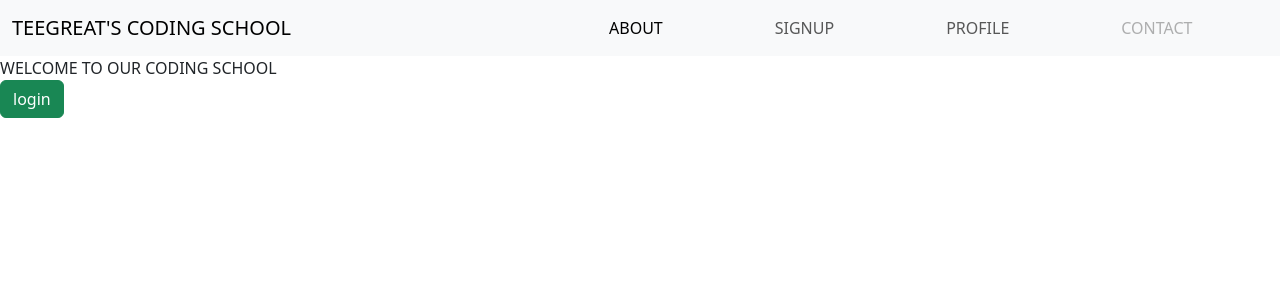
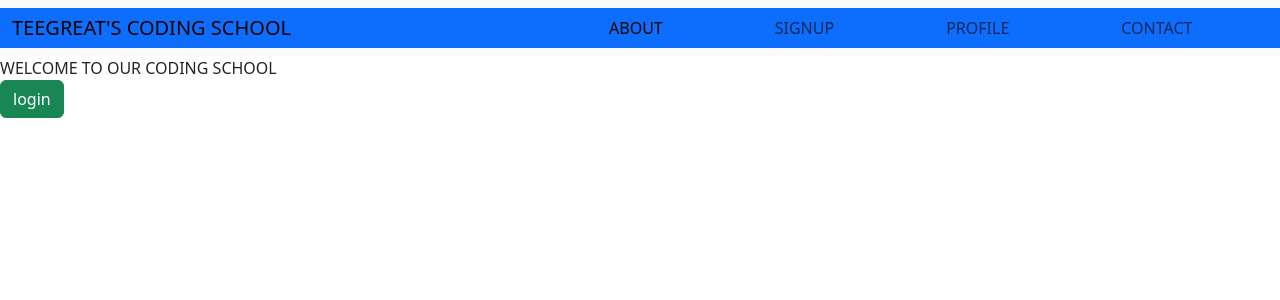
Before and after one commit to Tgreatltd/coding-school, a React (Create React App) app: page / in a window 1280 px wide. Shown: the top 300 px of the page. Built offline with nearby package versions, Linux system fonts and the light colour scheme.

Commit message:
new commit

```diff
--- a/src/school/Navbar.jsx
+++ b/src/school/Navbar.jsx
@@ -17,7 +17,7 @@ const Navbar = () => {
         </div> */}
 
 <nav className="navbar navbar-expand-lg bg-body-tertiary">
-  <div className="container-fluid" id='nav'>
+  <div className="container-fluid bg-primary" id='nav'>
     <a className="navbar-brand" href="#">TEEGREAT'S CODING SCHOOL</a>
     <button className="navbar-toggler" type="button" data-bs-toggle="collapse" data-bs-target="#navbarNav" aria-controls="navbarNav" aria-expanded="false" aria-label="Toggle navigation">
       <span className="navbar-toggler-icon"></span>
@@ -37,7 +37,7 @@ const Navbar = () => {
           <a className="nav-link" href="#">PROFILE</a>
         </li>
         <li className="nav-item px-5">
-          <a className="nav-link disabled" aria-disabled="true">CONTACT</a>
+          <a className="nav-link" aria-disabled="true">CONTACT</a>
         </li>
       </ul>
     </div>
```
